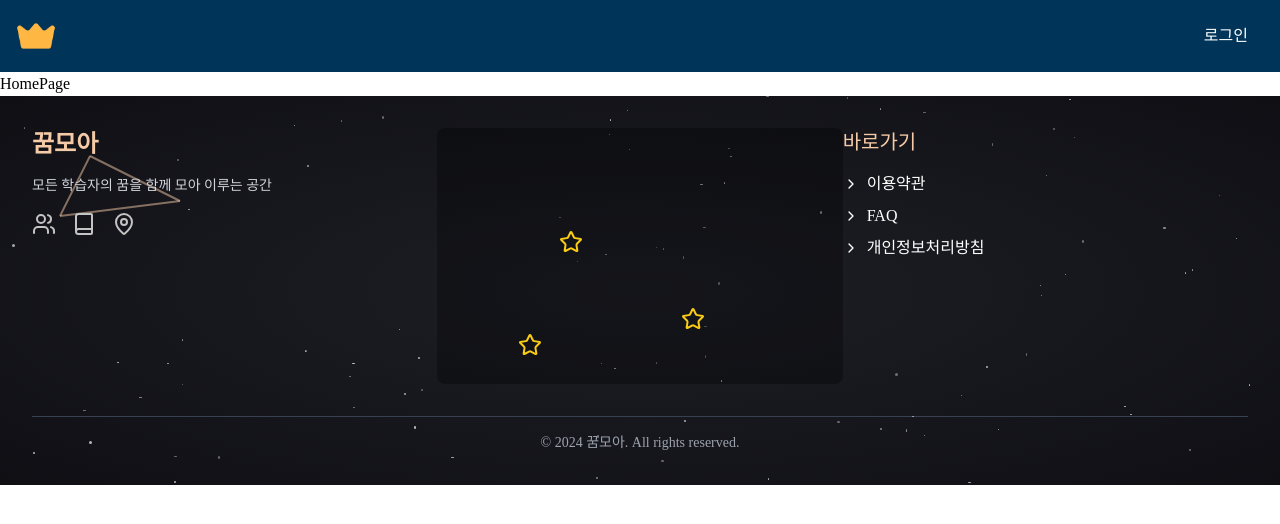
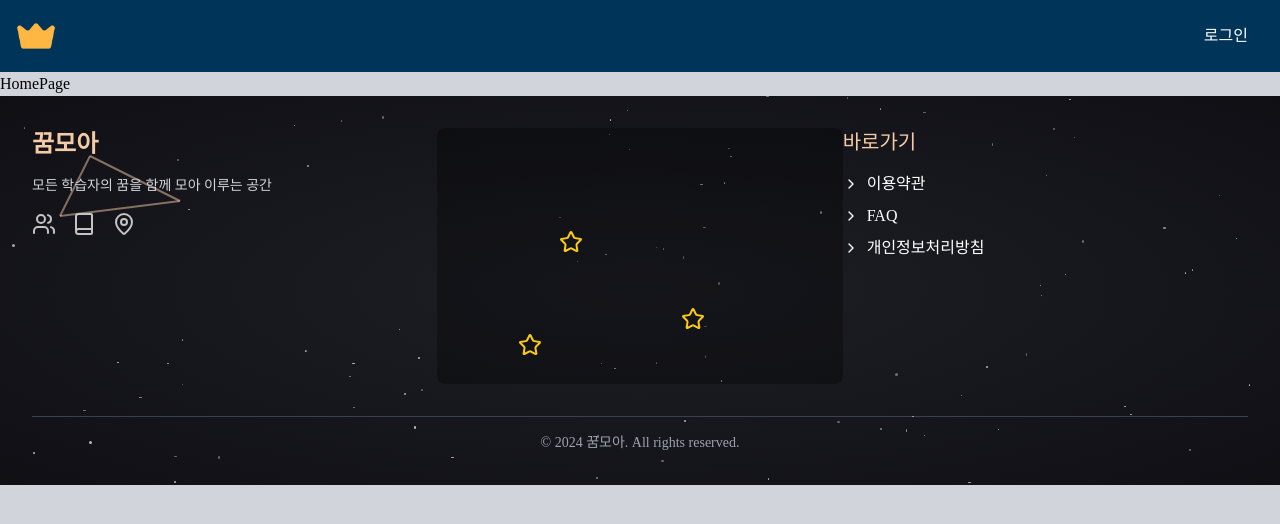
Before and after one commit to namgi2386/DreamMoA, a React (Vite) app: page / in a window 1280 px wide. Shown: the top 524 px of the page. Built offline with nearby package versions, Linux system fonts and the light colour scheme; a web font is replaced by a local one.

Commit message:
Feat: 로그인, 회원가입 페이지에서 푸터 렌더링 안함

```diff
--- a/src/App.css
+++ b/src/App.css
@@ -0,0 +1,14 @@
+html, body {
+  height: 100%;  /* 전체 높이 100% */
+  margin: 0;
+}
+
+#root {
+  display: flex;
+  flex-direction: column;
+  min-height: 100%;
+}
+
+.min-h-screen {
+  flex-grow: 1; /* between header and footer 공간으로 채우기기 */
+}
--- a/src/App.jsx
+++ b/src/App.jsx
@@ -1,6 +1,7 @@
 import "./App.css";
 import { RecoilRoot } from "recoil";
 import { Suspense } from "react";
+import { useLocation } from "react-router-dom";
 import AppRoutes from "./routes";
 import Loading from "./components/common/Loading";
 import Header from "./components/layout/Header";
@@ -8,17 +9,22 @@ import Footer from "./components/layout/Footer";
 // import TestLayoutPage from './pages/TestLayoutPage';
 
 export default function App() {
+  const location = useLocation();
+  const hideFooterPaths = ["/join", "/login"];
+
+  const shouldHideFooter = hideFooterPaths.includes(location.pathname);
+
   return (
     <RecoilRoot>
       <div className="min-h-screen bg-gray-300 dark:bg-gray-800">
-        <div className="mx-auto min-h-screen bg-white dark:bg-gray-900 dark:text-gray-100">
-          <Header />
+        <Header />
+        <main className="flex-grow">
           <Suspense fallback={<Loading />}>
             {/* <TestLayoutPage/> */}
             <AppRoutes />
           </Suspense>
-          <Footer />
-        </div>
+        </main>
+        {!shouldHideFooter && <Footer />} {/* 조건부로 Footer 렌더링 */}
       </div>
     </RecoilRoot>
   );
```
